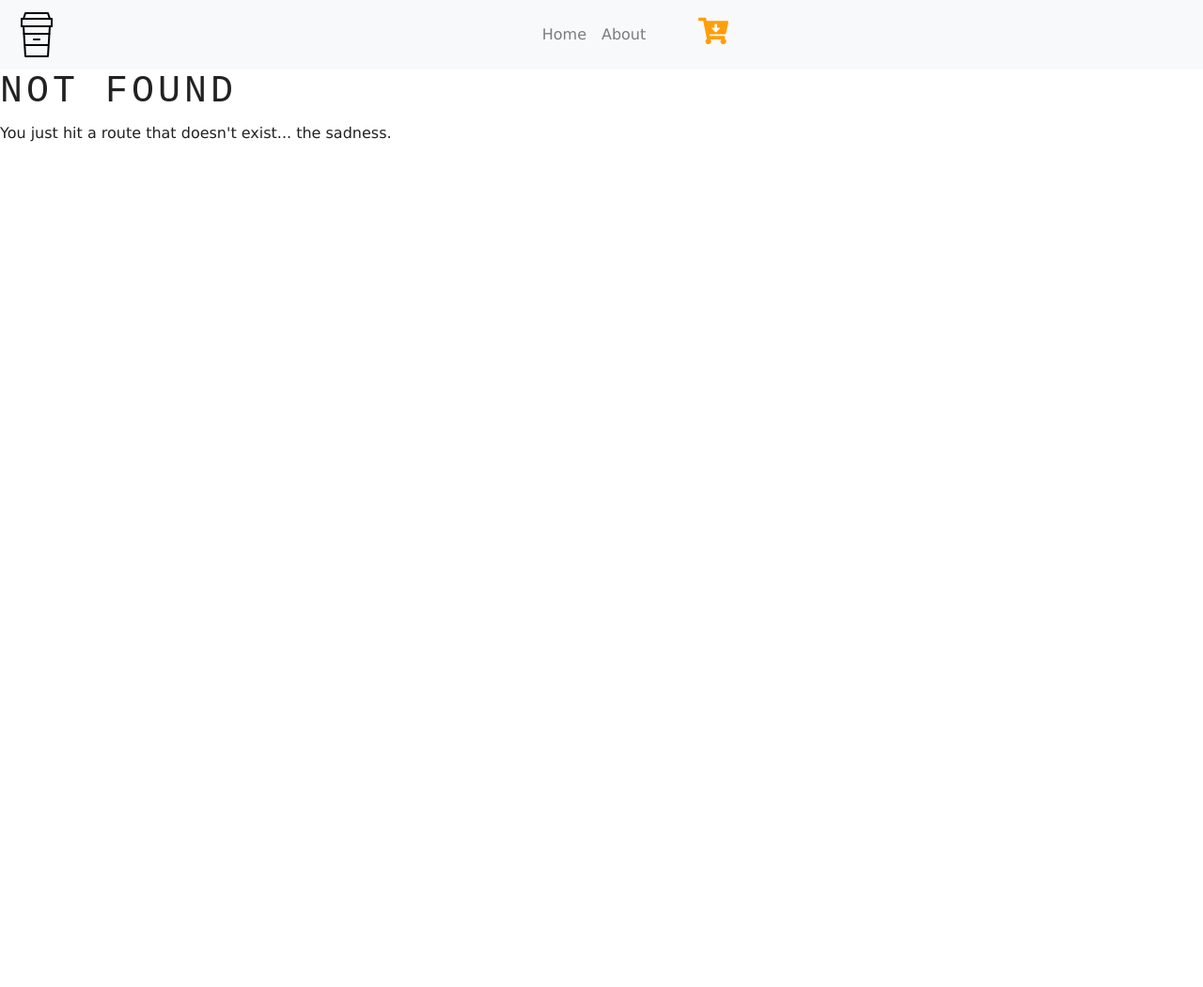
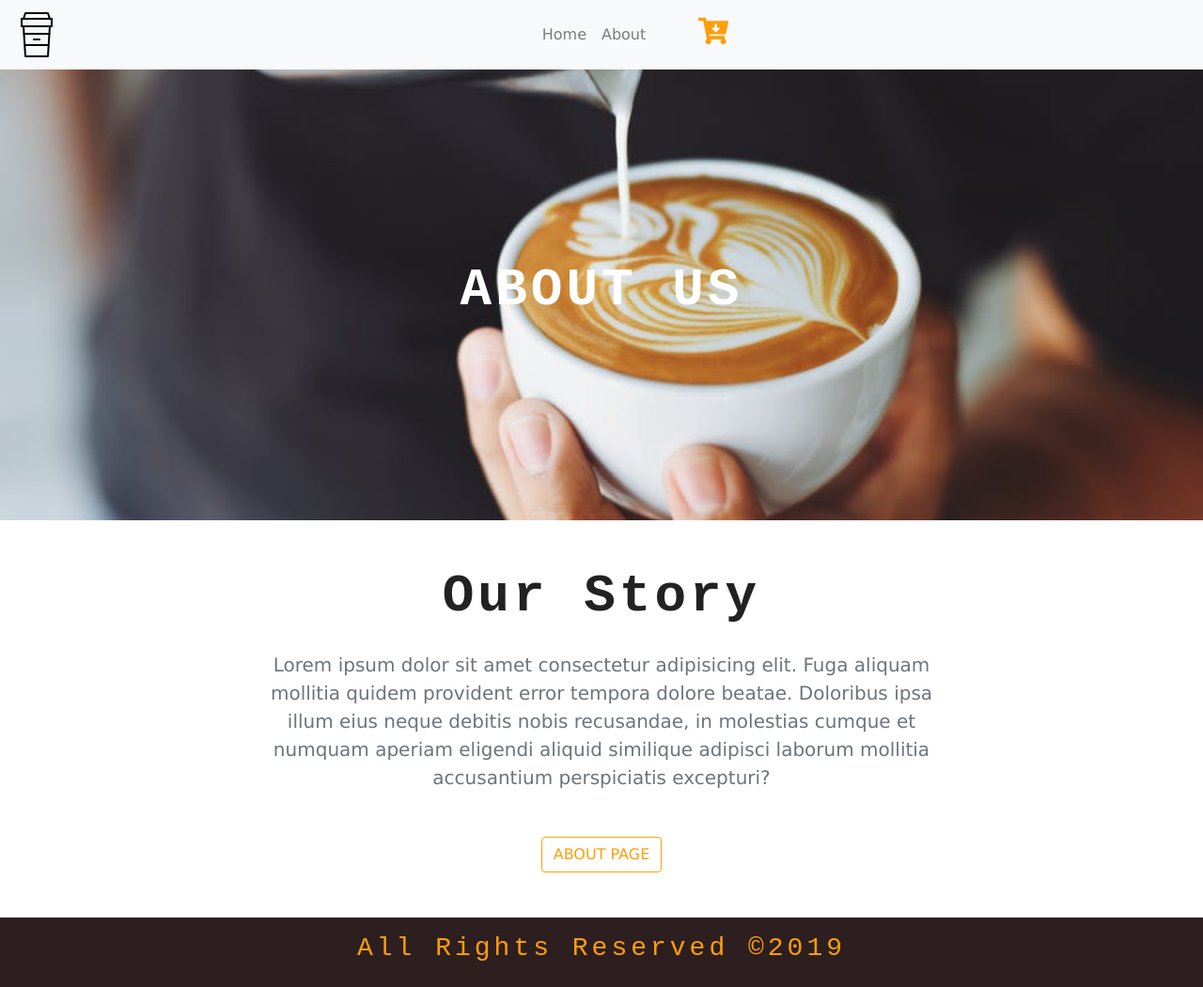
Before and after one commit to mannanq/gatsby_store_kargha, a Gatsby site: page /about in a window 1280 px wide. Before the commit this address had no page. Shown: the whole page at 94% size. Before the commit the page ends 800 px from the top, so only its background shows below. Built offline with nearby package versions, Linux system fonts and the light colour scheme; Gatsby itself is replaced by a stand-in of ours.

Commit message:
connected to contentful

```diff
--- a/gatsby-config.js
+++ b/gatsby-config.js
@@ -1,3 +1,7 @@
+require("dotenv").config({
+  path: `.env.${process.env.NODE_ENV}`,
+})
+
 module.exports = {
   siteMetadata: {
     title: `Coffee Shop`,
@@ -11,6 +15,14 @@ module.exports = {
       options: {
         name: `images`,
         path: `${__dirname}/src/images`,
+      },
+    },
+    {
+      resolve: `gatsby-source-contentful`,
+      options: {
+        spaceId: process.env.CONTENTFUL_SPACE_ID,
+        // Learn about environment variables: https://gatsby.dev/env-vars
+        accessToken: process.env.CONTENTFUL_ACCESS_TOKEN,
       },
     },
     `gatsby-transformer-sharp`,
--- a/package.json
+++ b/package.json
@@ -12,6 +12,7 @@
     "gatsby-plugin-offline": "^2.1.1",
     "gatsby-plugin-react-helmet": "^3.0.12",
     "gatsby-plugin-sharp": "^2.0.37",
+    "gatsby-source-contentful": "^2.0.62",
     "gatsby-source-filesystem": "^2.0.37",
     "gatsby-transformer-sharp": "^2.1.19",
     "prop-types": "^15.7.2",
--- /dev/null
+++ b/src/components/Globals/Footer.js
@@ -0,0 +1,17 @@
+import React from "react"
+
+export default function Footer() {
+  return (
+    <footer className="footer py-3">
+      <div className="container">
+        <div className="row">
+          <div className="col-10 mx-auto col-md-6 text-yellow text-center text-capitalize">
+            <h3>
+              all rights reserved &copy;{new Date().getFullYear().toString()}
+            </h3>
+          </div>
+        </div>
+      </div>
+    </footer>
+  )
+}
--- a/src/components/layout.css
+++ b/src/components/layout.css
@@ -32,7 +32,8 @@ h6 {
   font-size: 2rem;
 }
 
-.default-background {
+.default-background,
+.about-background {
   min-height: 100vh;
   display: flex;
   align-items: center;
@@ -40,6 +41,10 @@ h6 {
   background: linear-gradient(rgba(255, 158, 9, 0.5), rgba(255, 158, 9, 0.5));
   background-position: center;
   background-size: cover;
+}
+
+.about-background {
+  min-height: 60vh;
 }
 
 .btn-yellow {
@@ -50,3 +55,7 @@ h6 {
   background: var(--mainYellow);
   color: var(--mainBrown);
 }
+
+.footer {
+  background: var(--mainBrown);
+}
--- a/src/components/layout.js
+++ b/src/components/layout.js
@@ -5,10 +5,12 @@ import PropTypes from "prop-types"
 import "./bootstrap.min.css"
 import "./layout.css"
 import Navbar from "./Globals/Navbar"
+import Footer from "./Globals/Footer"
 const Layout = ({ children }) => (
   <>
     <Navbar />
     {children}
+    <Footer />
   </>
 )
 
--- /dev/null
+++ b/src/pages/about.js
@@ -0,0 +1,33 @@
+import React from "react"
+import { Link, graphql } from "gatsby"
+
+import Layout from "../components/layout"
+import SEO from "../components/seo"
+import BackgroundSection from "../components/Globals/BackgroundSection"
+import Info from "../components/Home/Info"
+
+const AboutPage = ({ data }) => (
+  <Layout>
+    <SEO title="Home" />
+    <BackgroundSection
+      img={data.img.childImageSharp.fluid}
+      title="about us"
+      styleClass="about-background"
+    />
+    <Info />
+  </Layout>
+)
+
+export const query = graphql`
+  {
+    img: file(relativePath: { eq: "about-background.jpeg" }) {
+      childImageSharp {
+        fluid {
+          ...GatsbyImageSharpFluid_tracedSVG
+        }
+      }
+    }
+  }
+`
+
+export default AboutPage
```
Also changed, not shown: 2 other files.
